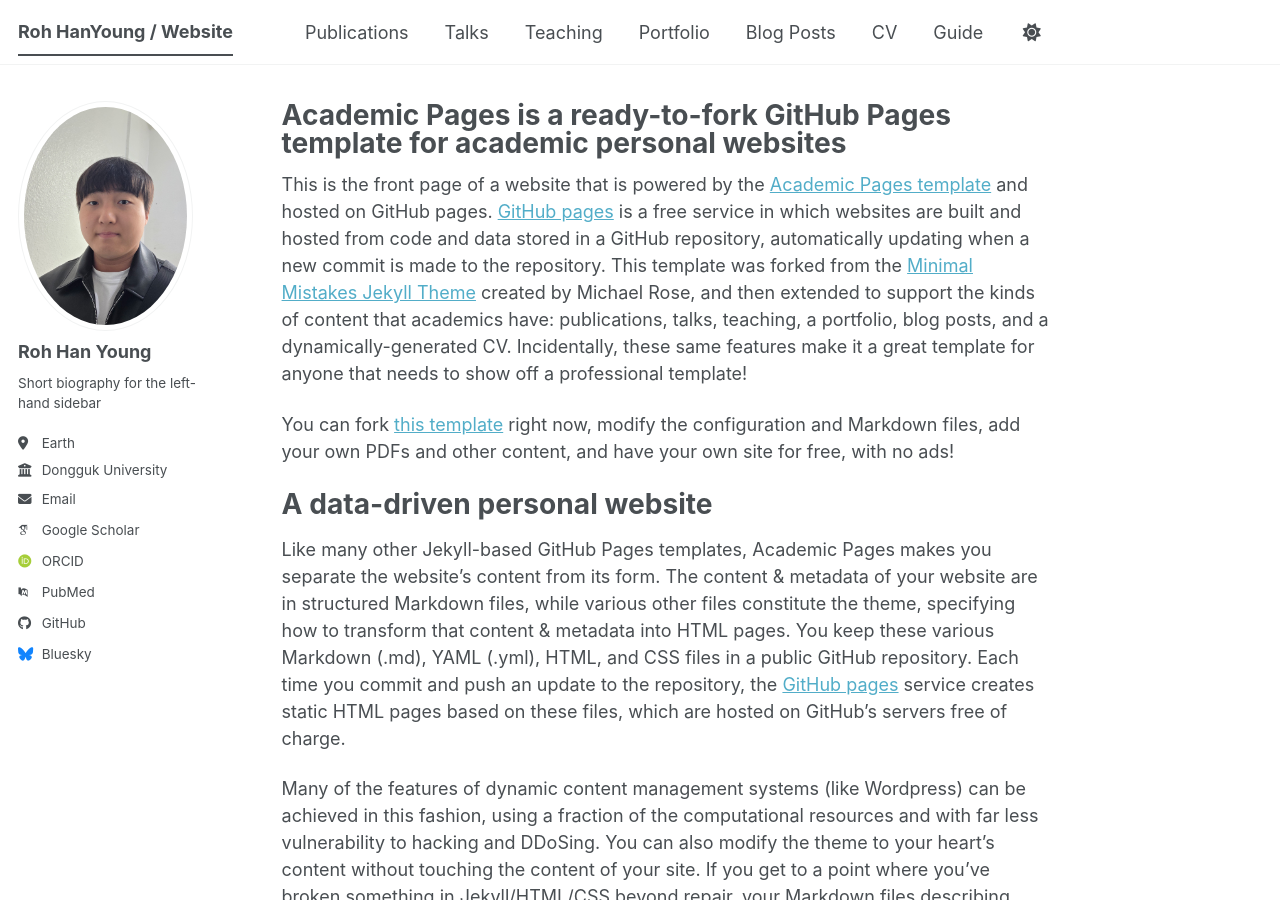
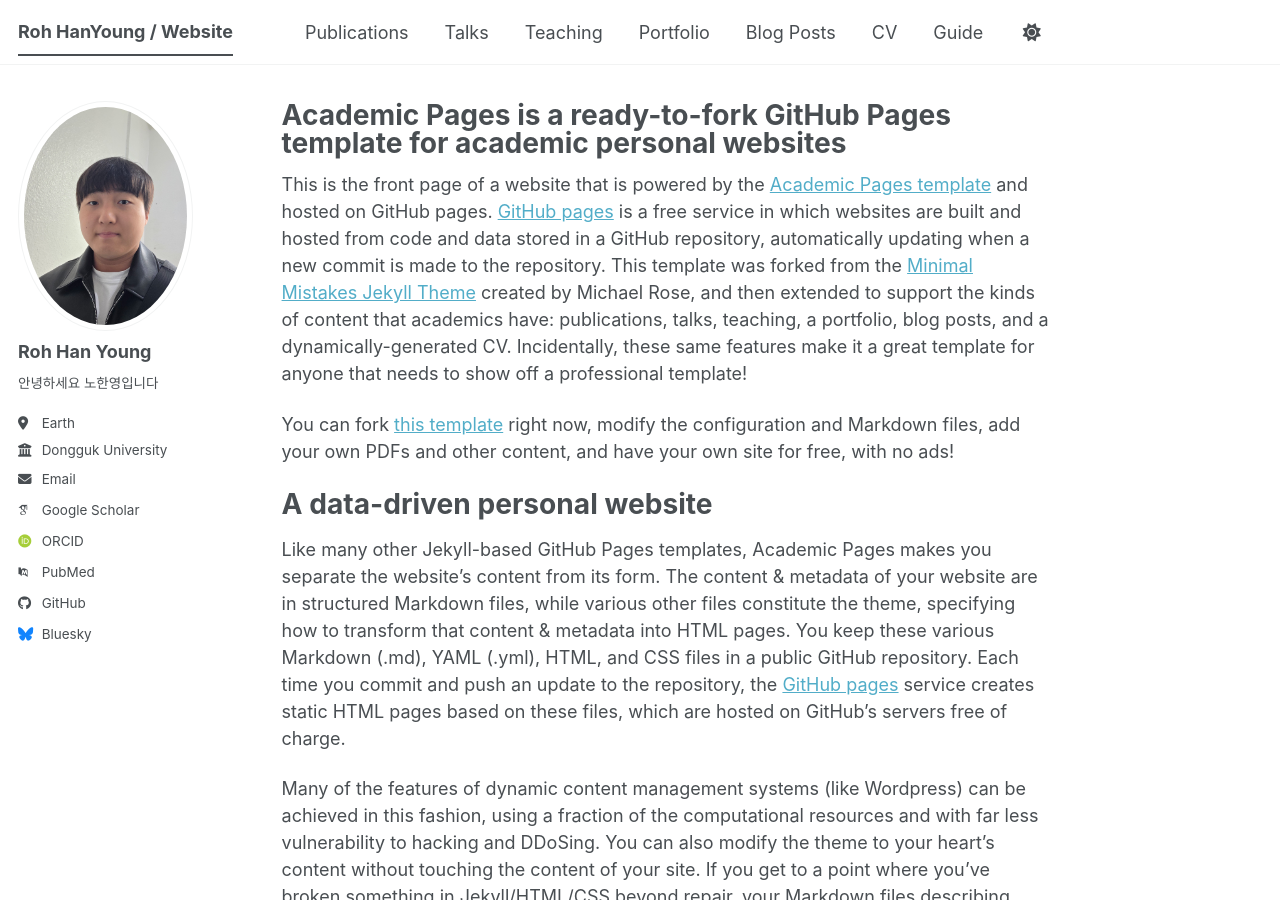
Before and after one commit to HanYoungsss/hanyoung-website, a Jekyll site: the page built from _pages/about.md, in a window 1280 px wide and 900 px high. Built offline with Jekyll 4.4.1, drawn with Linux system fonts in a browser that asks for light colours; some web fonts are replaced; a script bundle is joined from its source files by our own code; library files that are not in the unit come from our copies.

Commit message:
Update _config.yml

```diff
--- a/_config.yml
+++ b/_config.yml
@@ -26,7 +26,7 @@
   avatar           : "profile.png"
   name             : "Roh Han Young"
   pronouns         : # example: "she/her"
-  bio              : "Short biography for the left-hand sidebar"
+  bio              : "안녕하세요 노한영입니다"
   location         : "Earth"
   employer         : "Dongguk University"
   uri              : # URL
```
